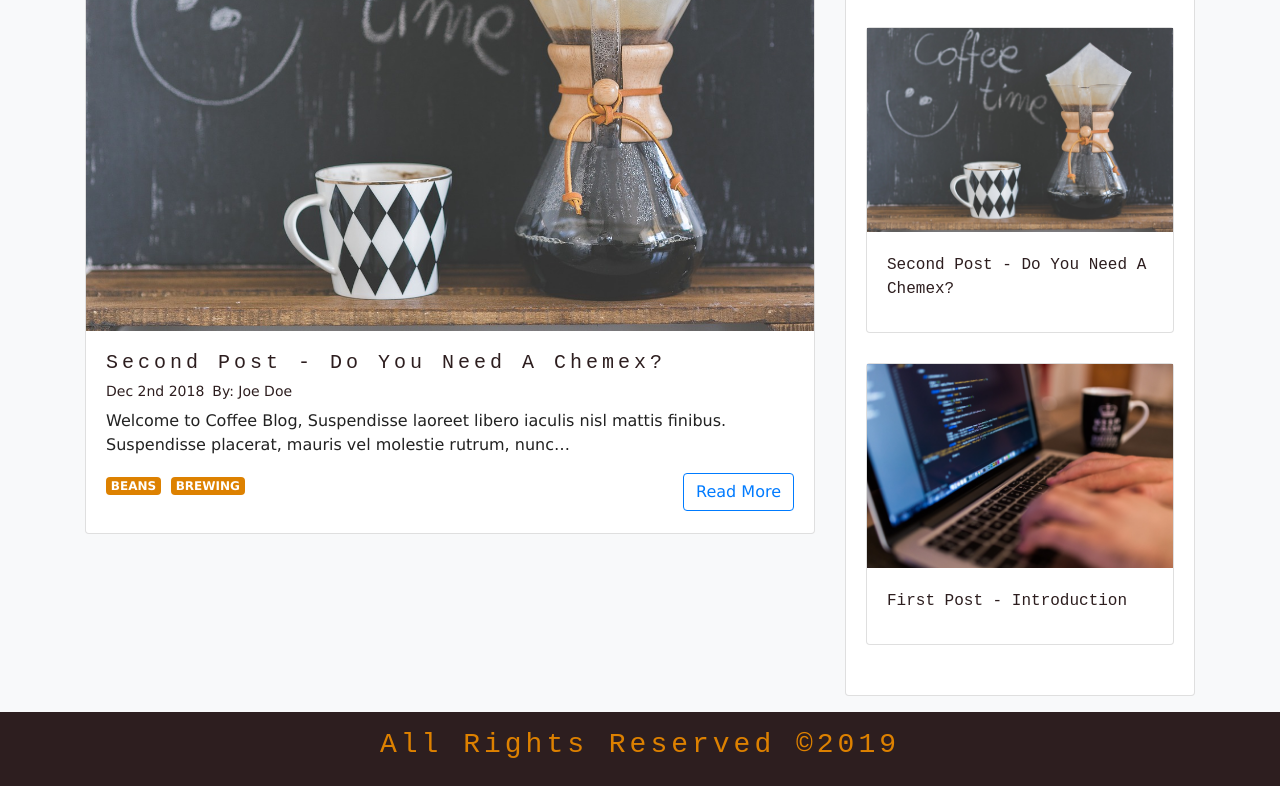
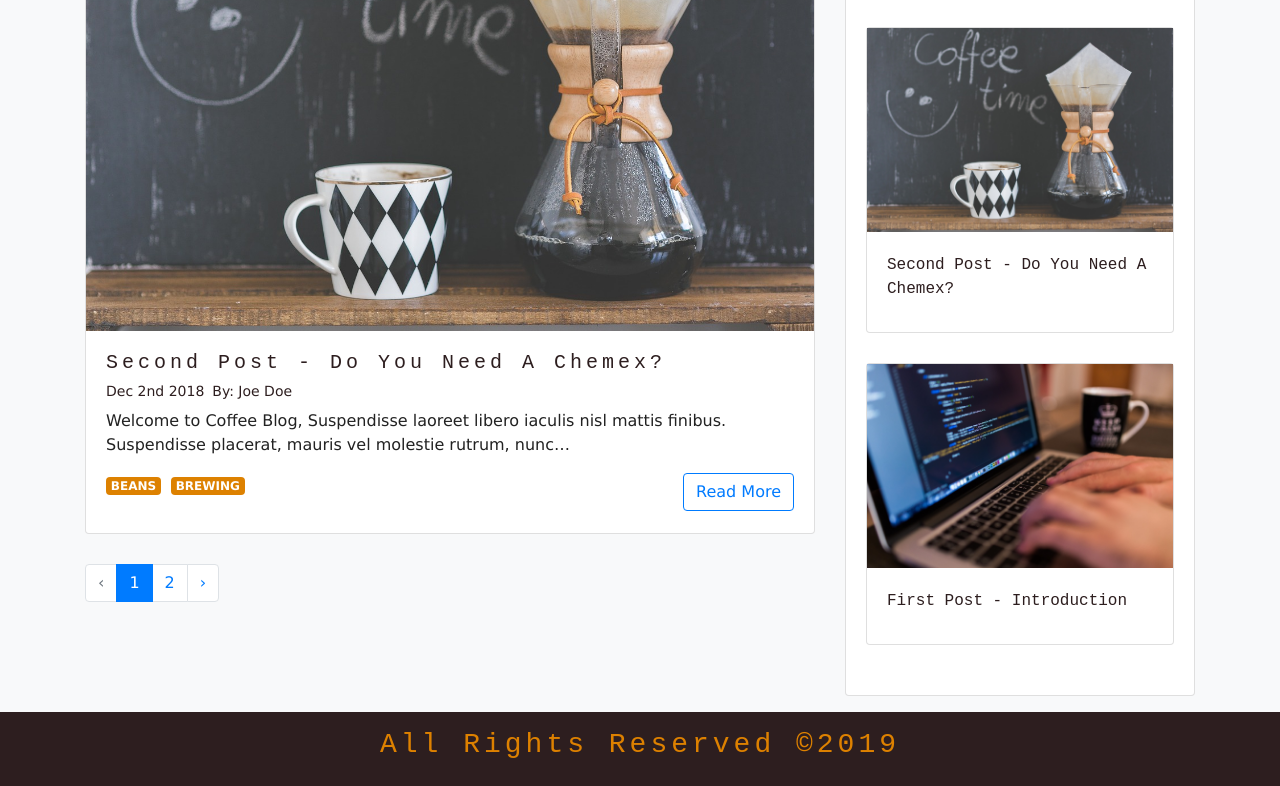
Before and after one commit to nickpizzo/regular-joes, a Gatsby site: page /blog in a window 1280 px wide. Shown: the part 964-1750 px from the top of the page. Built offline with nearby package versions, Linux system fonts and the light colour scheme; Gatsby itself is replaced by a stand-in of ours.

Commit message:
blog post pagination

```diff
--- a/gatsby-node.js
+++ b/gatsby-node.js
@@ -120,6 +120,7 @@ exports.createPages = ({ actions, graphql }) => {
           limit: postsPerPage,
           skip: index * postsPerPage,
           currentPage,
+          numberOfPages,
         },
       })
     })
--- /dev/null
+++ b/src/components/PaginationBlock.js
@@ -0,0 +1,54 @@
+import React from "react"
+import { Pagination, PaginationItem, PaginationLink } from "reactstrap"
+
+const PaginationBlock = ({ currentPage, numberOfPages }) => {
+  const isFirst = currentPage === 1
+  const isLast = currentPage === numberOfPages
+  const previousPage =
+    currentPage - 1 === 1
+      ? "/blog"
+      : "/blog/page/" + (currentPage - 1).toString()
+  const nextPage = "/blog/page/" + (currentPage + 1).toString()
+
+  return (
+    <Pagination aria-label="Page navigation">
+      {isFirst ? (
+        <PaginationItem disabled>
+          <PaginationLink previous href={previousPage} />
+        </PaginationItem>
+      ) : (
+        <PaginationItem>
+          <PaginationLink previous href={previousPage} />
+        </PaginationItem>
+      )}
+
+      {Array.from({ length: numberOfPages }, (_, i) =>
+        currentPage === i + 1 ? (
+          <PaginationItem active key={`page-number${i + 1}`}>
+            <PaginationLink href={`/blog/${i === 0 ? "" : "page/" + (i + 1)}`}>
+              {i + 1}
+            </PaginationLink>
+          </PaginationItem>
+        ) : (
+          <PaginationItem key={`page-number${i + 1}`}>
+            <PaginationLink href={`/blog/${i === 0 ? "" : "page/" + (i + 1)}`}>
+              {i + 1}
+            </PaginationLink>
+          </PaginationItem>
+        )
+      )}
+
+      {isLast ? (
+        <PaginationItem disabled>
+          <PaginationLink next href={nextPage} />
+        </PaginationItem>
+      ) : (
+        <PaginationItem>
+          <PaginationLink next href={nextPage} />
+        </PaginationItem>
+      )}
+    </Pagination>
+  )
+}
+
+export default PaginationBlock
--- a/src/pages/blog.js
+++ b/src/pages/blog.js
@@ -5,6 +5,7 @@ import { graphql, StaticQuery } from "gatsby"
 import Post from "../components/Blog/Post"
 import Sidebar from "../components/Blog/Sidebar"
 import { Col, Row } from "reactstrap"
+import PaginationBlock from "../components/PaginationBlock"
 
 const blogQuery = graphql`
   query {
@@ -13,6 +14,7 @@ const blogQuery = graphql`
       sort: { order: DESC, fields: [frontmatter___date] }
       limit: 2
     ) {
+      totalCount
       edges {
         node {
           id
@@ -39,7 +41,11 @@ const blogQuery = graphql`
   }
 `
 
-const BlogPage = () => (
+const BlogPage = () => {
+  const postsPerPage = 2
+  let numberOfPages
+
+  return (
     <Layout>
       <SEO title="Blog" keywords={[`gatsby`, `application`, `react`]} />
       <div className="blog-page-wrap">
@@ -49,6 +55,9 @@ const BlogPage = () => (
               <StaticQuery
                 query={blogQuery}
                 render={data => {
+                  numberOfPages = Math.ceil(
+                    data.allMarkdownRemark.totalCount / postsPerPage
+                  )
                   return (
                     <div>
                       {data.allMarkdownRemark.edges.map(({ node }) => (
@@ -63,6 +72,10 @@ const BlogPage = () => (
                           tags={node.frontmatter.tags}
                         />
                       ))}
+                      <PaginationBlock
+                        currentPage={1}
+                        numberOfPages={numberOfPages}
+                      />
                     </div>
                   )
                 }}
@@ -77,5 +90,6 @@ const BlogPage = () => (
       </div>
     </Layout>
   )
+}
 
 export default BlogPage
```
Also changed, not shown: src/templates/PostList.js (+6 -1 lines). Lines whose indentation alone changed are shown as unchanged.
